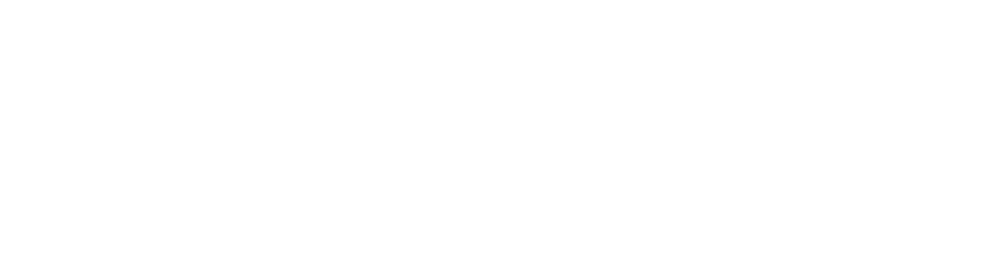
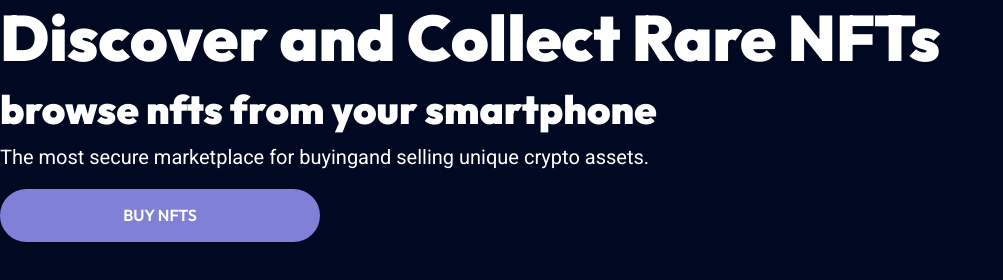
Before and after one commit to Vansitha/NFT-Project-Landing-Page, a plain HTML site: page index.html in a window 1280 px wide. Shown: the whole page, without its empty margins (0-1003 px from the left). Drawn offline with nearby package versions, Linux system fonts and the light colour scheme.

Commit message:
Set up global styles for the project.

```diff
--- a/index.html
+++ b/index.html
@@ -21,12 +21,19 @@
       rel="stylesheet"
     />
     <!-- STYLE SHEET FOR EACH COMPONENT -->
-    <link rel="stylesheet" href="./styles/main.css" />
+    <link rel="stylesheet" href="./styles/global.css" />
     <link rel="stylesheet" href="./styles/nav-bar.css" />
     <link rel="stylesheet" href="./styles/hero-section.css" />
   </head>
   <body>
-
+    <h1>Discover and Collect Rare NFTs</h1>
+    <h2>browse nfts from your smartphone</h2>
+    <p>
+      The most secure marketplace for buyingand selling unique crypto assets.
+    </p>
+    <button type="button" class="btn btn-primary btn-custom-primary">
+      Buy NFTS
+    </button>
     <!-- MDB -->
     <script
       type="text/javascript"
--- /dev/null
+++ b/styles/global.css
@@ -0,0 +1,70 @@
+/* Global Styles that are common to all components */
+@import url('https://fonts.googleapis.com/css2?family=Outfit:wght@600;900&family=Roboto&display=swap');
+
+/* Colors and Typography */
+:root {
+    --primary-color: #010922;
+    --secondary-color: #8080D7;
+    --accent-color: #AAD9D9;
+    --hover-color: #3F3FE8;
+    --text-color: #FFFFFF;
+}
+
+body {
+    background-color: var(--primary-color);
+    font-family: 'Roboto', sans-serif;
+    font-size: 1rem;
+    color: var(--text-color);
+}
+
+h1, h2 {
+    font-family: 'Outfit', sans-serif;
+    font-weight: 900;
+}
+
+h1 {
+    font-size: 3rem;
+}
+
+h2 {
+    font-size: 2rem;
+}
+
+.btn-custom-primary {
+    font-family: 'Outfit', sans-serif;
+    background-color: var(--secondary-color);
+    font-size: 1rem;
+    box-shadow: none !important;
+    border-radius: 30px;
+    width: 15rem;
+    padding: 0.9rem;
+    font-weight: 600;
+}
+
+.btn-custom-primary:hover {
+    background-color: var(--secondary-color);
+}
+
+@media all and (min-width: 1024px) {
+    body {
+        font-size: 1.25rem;
+    }
+
+    h1 {
+        font-size: 4rem;
+    }
+
+    h2 {
+        font-size: 2.5rem;
+    }
+
+    .btn-custom-primary {
+       transition: background-color 300ms ease-in-out;
+        width: 20rem;
+    }
+
+    .btn-custom-primary:hover {
+        box-shadow: inherit;
+        background-color: var(--hover-color);
+    }
+}
```
Also changed, not shown: styles/main.css (deleted).
